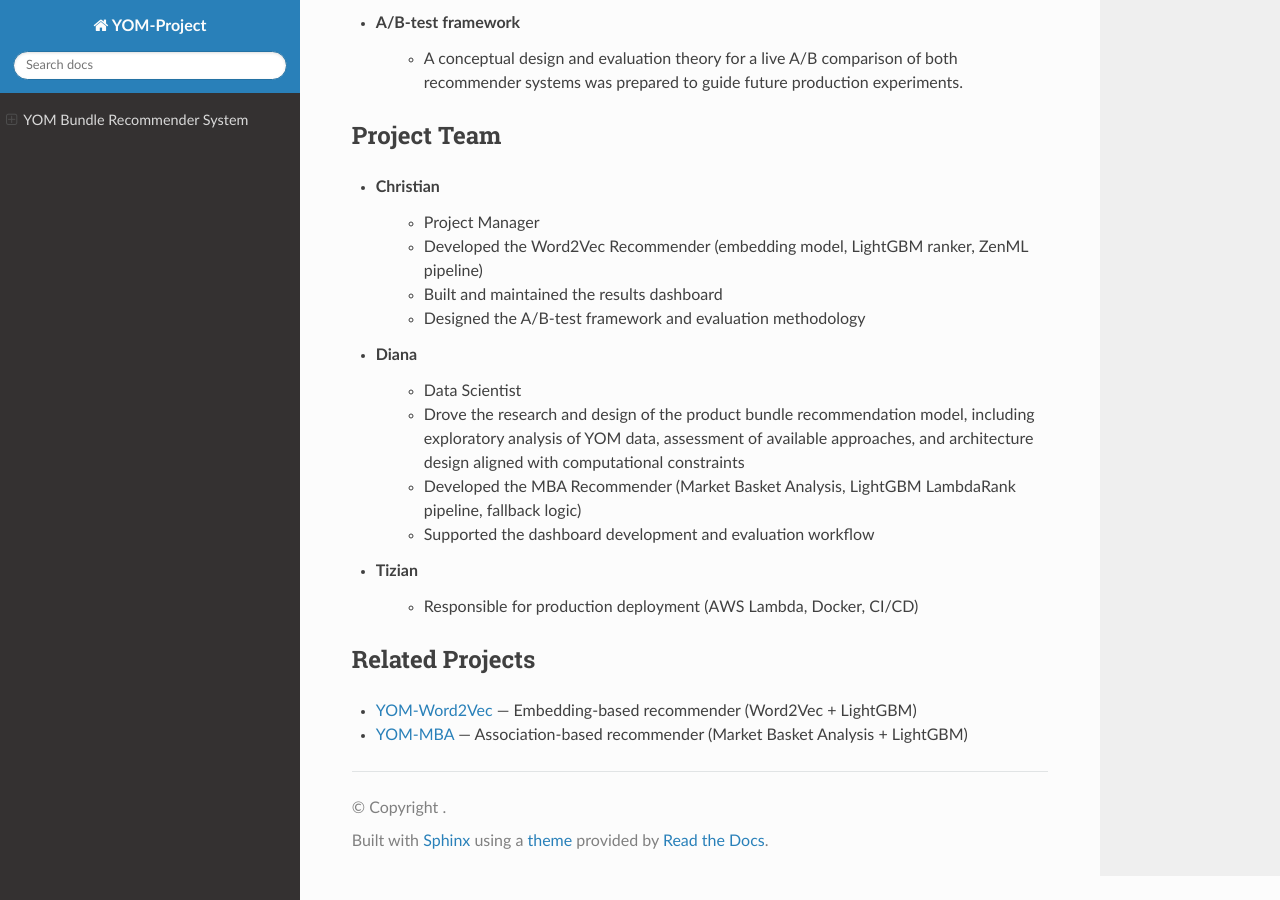
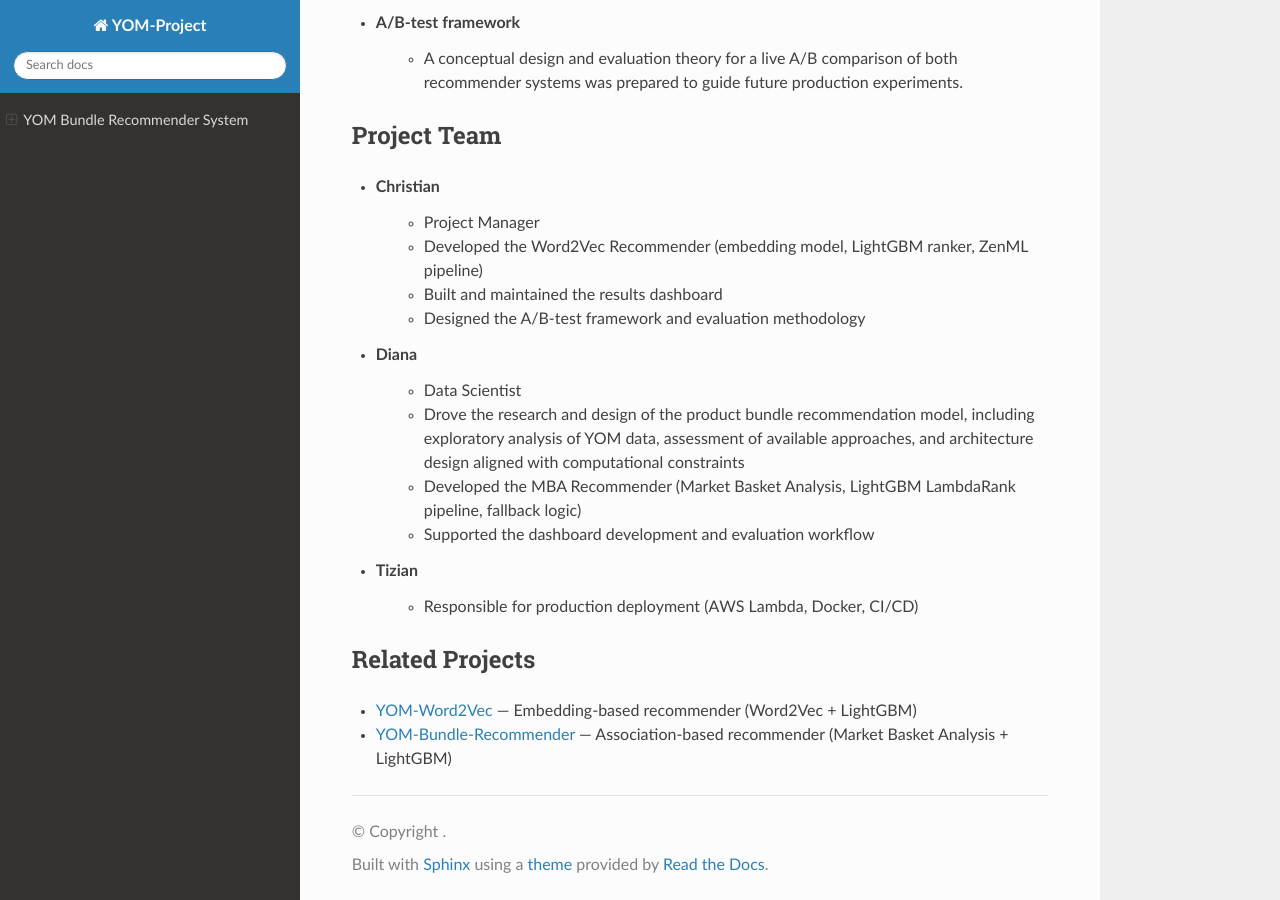
Before and after one commit to chris026/YOM-Project, a Sphinx documentation site: the page built from docs/index.rst, in a window 1280 px wide and 900 px high, scrolled down 1152 px. Built offline with Sphinx 7.4.7 and the Read the Docs theme 3.1.0, drawn with Linux system fonts in a browser that asks for light colours.

Commit message:
Update related projects link from MBA to bundle-recommender

```diff
--- a/docs/index.rst
+++ b/docs/index.rst
@@ -70,7 +70,7 @@ Related Projects
 ----------------
 
 * `YOM-Word2Vec <https://yom-project.readthedocs.io/projects/Word2Vec/en/latest/>`_ — Embedding-based recommender (Word2Vec + LightGBM)
-* `YOM-MBA <https://yom-project.readthedocs.io/projects/MBA/en/latest/>`_ — Association-based recommender (Market Basket Analysis + LightGBM)
+* `YOM-Bundle-Recommender <https://yom-project.readthedocs.io/projects/bundle-recommender/en/latest/>`_ — Association-based recommender (Market Basket Analysis + LightGBM)
 
 .. toctree::
    :maxdepth: 2
```
